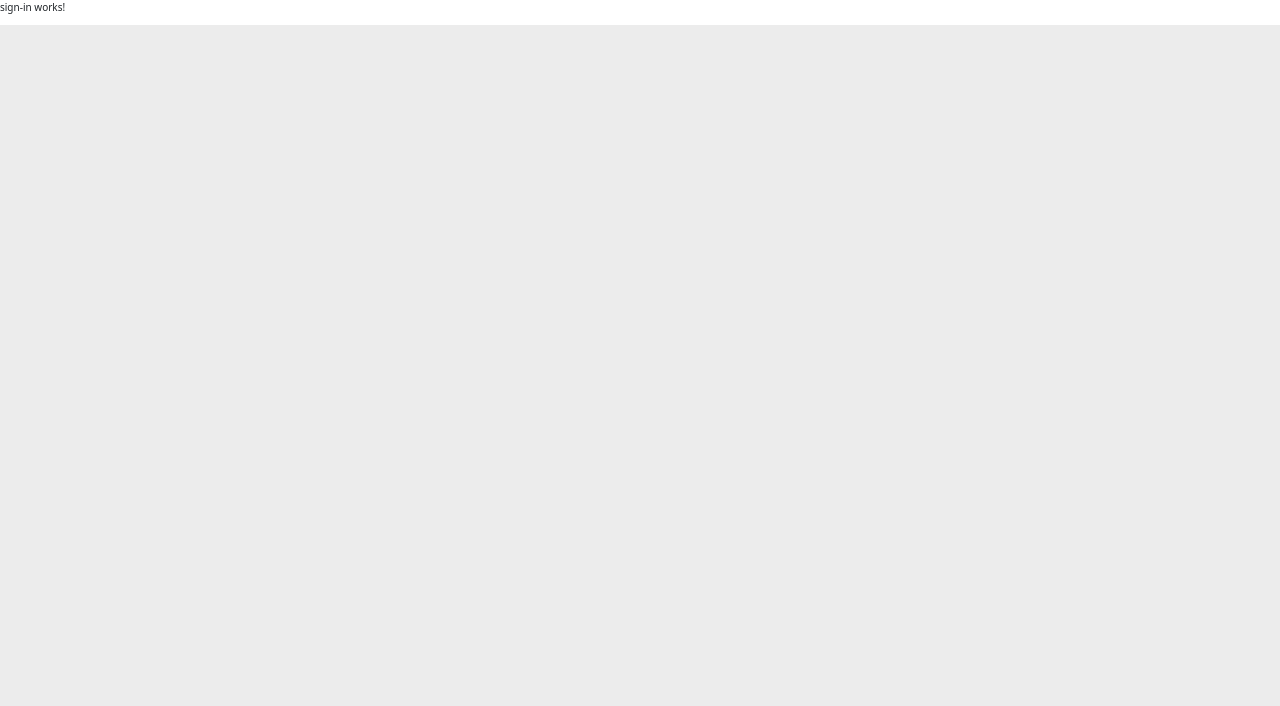
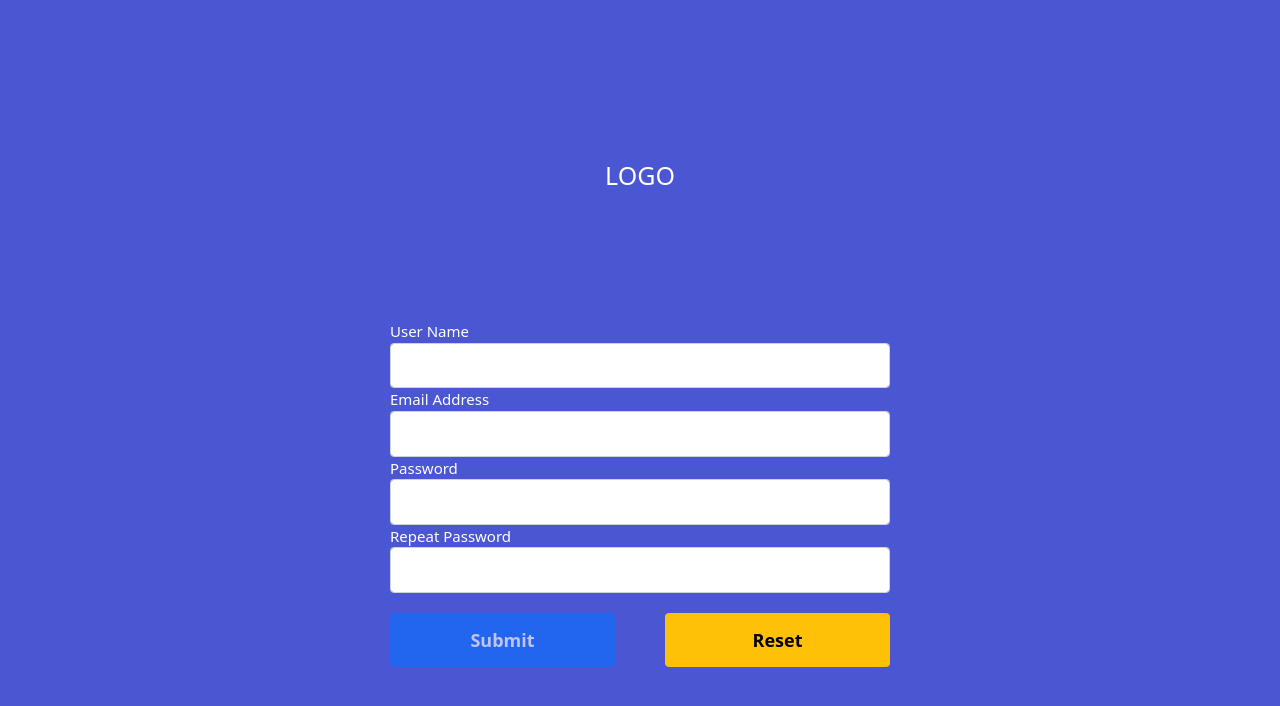
Before and after one commit to kt-fi/money-frontend, an Angular app: page / in a window 1280 px wide. Shown: the top 706 px of the page. Built offline with nearby package versions, Linux system fonts and the light colour scheme.

Commit message:
user signup and login set up

```diff
--- a/src/app/auth/auth.service.ts
+++ b/src/app/auth/auth.service.ts
@@ -1,5 +1,8 @@
 import { Injectable } from '@angular/core';
 import { environment } from '../../environments/environment';
+import { User } from '../user';
+import {HttpClient, HttpErrorResponse} from "@angular/common/http";
+import { Observable } from 'rxjs';
 
 @Injectable({
   providedIn: 'root'
@@ -8,5 +11,15 @@ export class AuthService {
 
   url: string = environment.url;
 
-  constructor() { }
+  constructor(public http: HttpClient) { }
+
+  signIn(user: User):Observable<any>{
+  let data = this.http.post<any>(`http://localhost:3000/user/login`, user)
+  return data;
+  }
+
+  signUp(user:User){
+    let data =  this.http.post<any>(`http://localhost:3000/user/newUser`, user)
+    return data;
+  }
 }
--- a/src/app/auth/sign-in/sign-in.component.html
+++ b/src/app/auth/sign-in/sign-in.component.html
@@ -1 +1,36 @@
-<p>sign-in works!</p>
+<div class="container-fluid signup">
+    <div class="row">
+        <div class="col-12">
+            <h1 class="signup__header">LOGO</h1>
+            <form class="signup__form" action="" [formGroup]="form" (ngSubmit)="submitForm(form)">
+                <div class="form-group">
+                    <label for="userName" class="">User Name</label>
+                    <input formControlName="userName" id="userName" type="text" class="form-control">
+                    <small class="signup__form-errors"  *ngIf="form.controls.userName.touched && form.controls.userName.status == 'INVALID'">Username must be at least 3 characters</small>
+                </div>
+                <div class="form-group">
+                    <label for="email" class="">Email Address</label>
+                    <input formControlName="email" id="email" type="email" class="form-control">
+                    <small class="signup__form-errors" *ngIf="form.controls.email.touched && form.controls.email.status == 'INVALID'">You must indicate email</small>
+                </div>
+                <div class="form-group">
+                    <label for="password" class="">Password</label>
+                    <input formControlName="password" id="password" type="password" class="form-control">
+                    <small class="signup__form-errors"  *ngIf="form.controls.password.touched && form.controls.password.status == 'INVALID'">Invalid Password</small>
+                </div>
+                <div class="form-group" *ngIf="signup">
+                    <label for="repeatPassword" class="">Repeat Password</label>
+                    <input formControlName="repeatPassword" id="repeatPassword" type="password" class="form-control">
+                    <small class="signup__form-errors" *ngIf="error">{{errorMsg}}</small>
+                </div>
+                <div class="signup__form-buttons">
+                    <input type="submit" class="btn btn-primary" [disabled]="form.status !== 'VALID'">
+                    <input type="reset" class="btn btn-warning">
+                </div>
+
+                <br>
+                <small class="signup__form-errors" *ngIf="form.touched && form.status !== 'VALID' &&  submitted == true">There is an error in your login</small>
+            </form>
+        </div>
+    </div>
+</div>
--- a/src/app/auth/sign-in/sign-in.component.scss
+++ b/src/app/auth/sign-in/sign-in.component.scss
@@ -0,0 +1,50 @@
+.signup {
+    position: relative;
+    background-color: var(--color-background-blue);
+    height: 100vh;
+    color: white;
+
+    &__header {
+        position: absolute;
+        top: 45%;
+        left: 50%;
+        transform: translate(-50%, -50%);
+        height: 50vh;
+    }
+
+    &__form {
+        position: absolute;
+        top: 65%;
+        left: 50%;
+        transform: translate(-50%, -50%);
+        height: 50vh;
+        width: 90vw;
+        max-width: 500px;
+        font-size: 1.5rem;
+
+        &-errors {
+            color: red;
+        }
+
+        &-buttons {
+            margin: 2rem 0;
+            width: 100%;
+            display: flex;
+            flex-direction: row;
+            justify-content: space-between;
+        }
+    }
+}
+
+
+.form-control {
+    padding: 1.25rem;
+    font-size: 1.25rem;
+}
+
+.btn {
+    font-size: 1.8rem;
+    font-weight: 700;
+    width: 45%;
+    padding: 1.25rem;
+}
--- a/src/app/auth/sign-in/sign-in.component.ts
+++ b/src/app/auth/sign-in/sign-in.component.ts
@@ -1,4 +1,8 @@
+import { HttpErrorResponse } from '@angular/common/http';
 import { Component, OnInit } from '@angular/core';
+import { FormControl, FormGroup, Validators } from '@angular/forms';
+import { User } from 'src/app/user';
+import { AuthService } from '../auth.service';
 
 @Component({
   selector: 'app-sign-in',
@@ -7,9 +11,72 @@ import { Component, OnInit } from '@angular/core';
 })
 export class SignInComponent implements OnInit {
 
-  constructor() { }
+  signup: boolean = true;
+
+  form: any;
+  error: boolean = false;
+  errorMsg?: any;
+
+  submitted: boolean = false;
+
+  constructor(public authService: AuthService) { }
 
   ngOnInit(): void {
+    this.form = new FormGroup({
+      userName: new FormControl('',[ Validators.required, Validators.minLength(3)]),
+      email: new FormControl('',[ Validators.required, Validators.email]),
+      password: new FormControl('', [ Validators.required, Validators.minLength(5)]),
+      repeatPassword: new FormControl('')
+    })
+  }
+
+  submitForm(form: FormGroup){
+    this.error = false;
+    let userName = form.value.userName;
+    let userEmail =  form.value.email;
+    let password = form.value.password;
+    let user;
+
+    this.submitted= true;
+
+    if(this.signup){
+
+      if(password != form.value.repeatPassword){
+        this.error = true;
+        this.errorMsg = "Passwords Do Not Match";
+        return;
+      }else{
+        user = new User( undefined, userName, userEmail, password );
+        this.authService.signUp(user).subscribe((data:User | string)=>{
+          let result = typeof(data)
+          if(result == 'string'){
+            this.error = true;
+            this.errorMsg = data;
+          }else{
+            console.log(data)
+          }
+  },
+        (err: HttpErrorResponse)=>{
+          this.error = true;
+          this.errorMsg = err.message;
+        });
+      }
+    }else{
+      user = new User( undefined, userName,userEmail, password );
+      this.authService.signIn(user).subscribe((data:User | string)=>{
+        let result = typeof(data)
+        if(result == 'string'){
+          this.error = true;
+          this.errorMsg = data;
+        }else{
+          console.log(data)
+        }
+},
+      (err: HttpErrorResponse)=>{
+        this.error = true;
+        this.errorMsg = err.message;
+      })
+    }
   }
 
 }
--- a/src/app/user.ts
+++ b/src/app/user.ts
@@ -1,7 +1,9 @@
 export class User {
-    constructor(private userId: string, private userName: string, private userAccounts: string[] ){
+    constructor(private userId: string | undefined, private userName: string, private userEmail: string, private password: string, private userAccounts?: string[] ){
         this.userId = userId,
         this.userName = userName,
+        this.userEmail = userEmail,
+        this.password = password,
         this.userAccounts = userAccounts
     }
 }
--- a/src/styles.scss
+++ b/src/styles.scss
@@ -1,3 +1,7 @@
+:root {
+    --color-background-blue: #4B56D2;
+}
+
 *{
     padding: 0;
     margin: 0;
```
Also changed, not shown: src/app/app.module.ts (+6 -1 lines).
